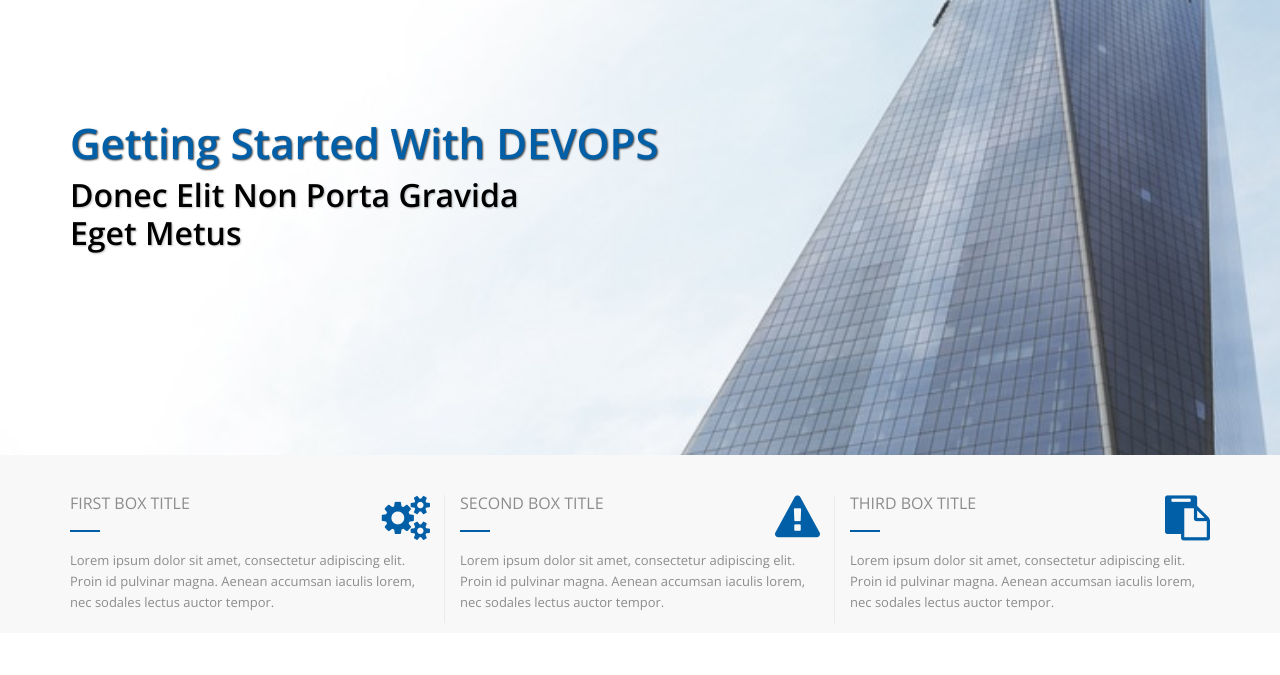
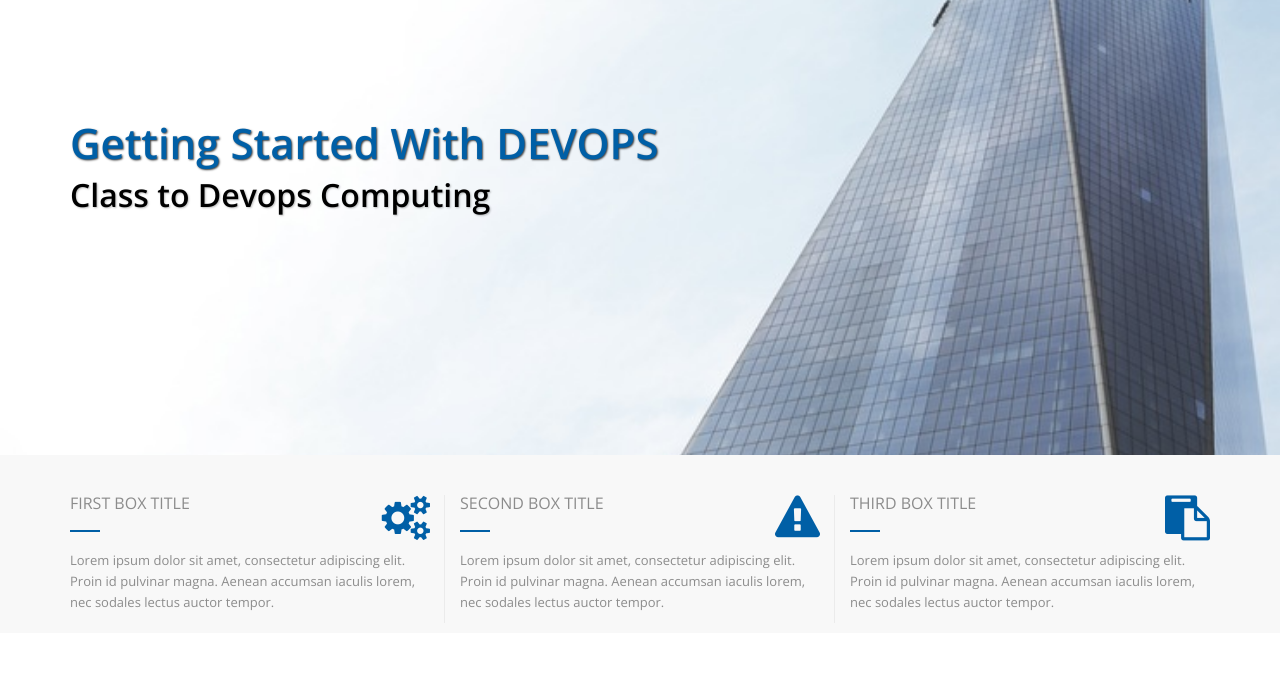
Before and after one commit to philipakash/testCI, a plain HTML site: page website/index.html in a window 1280 px wide. Shown: the part 125-800 px from the top of the page. Drawn offline with nearby package versions, Linux system fonts and the light colour scheme.

Commit message:
Update index.html

```diff
--- a/website/index.html
+++ b/website/index.html
@@ -75,7 +75,7 @@
                     <div class="row">
                         <div class="col-sm-12">
                             <h1>Getting Started With DEVOPS</h1>
-                            <h2>Donec Elit Non Porta Gravida Eget Metus</h2>
+                            <h2>Class to Devops Computing</h2>
                         </div>
                     </div>
                 </div>
```
